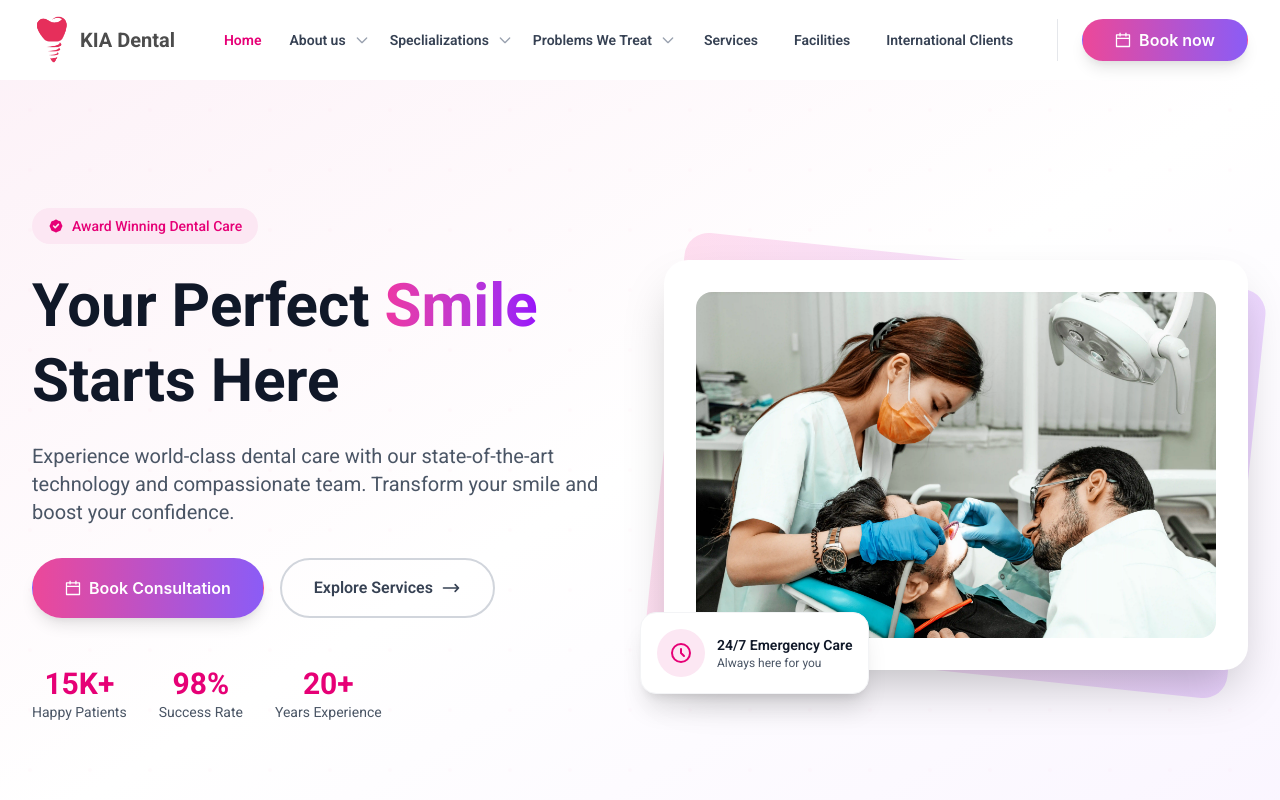
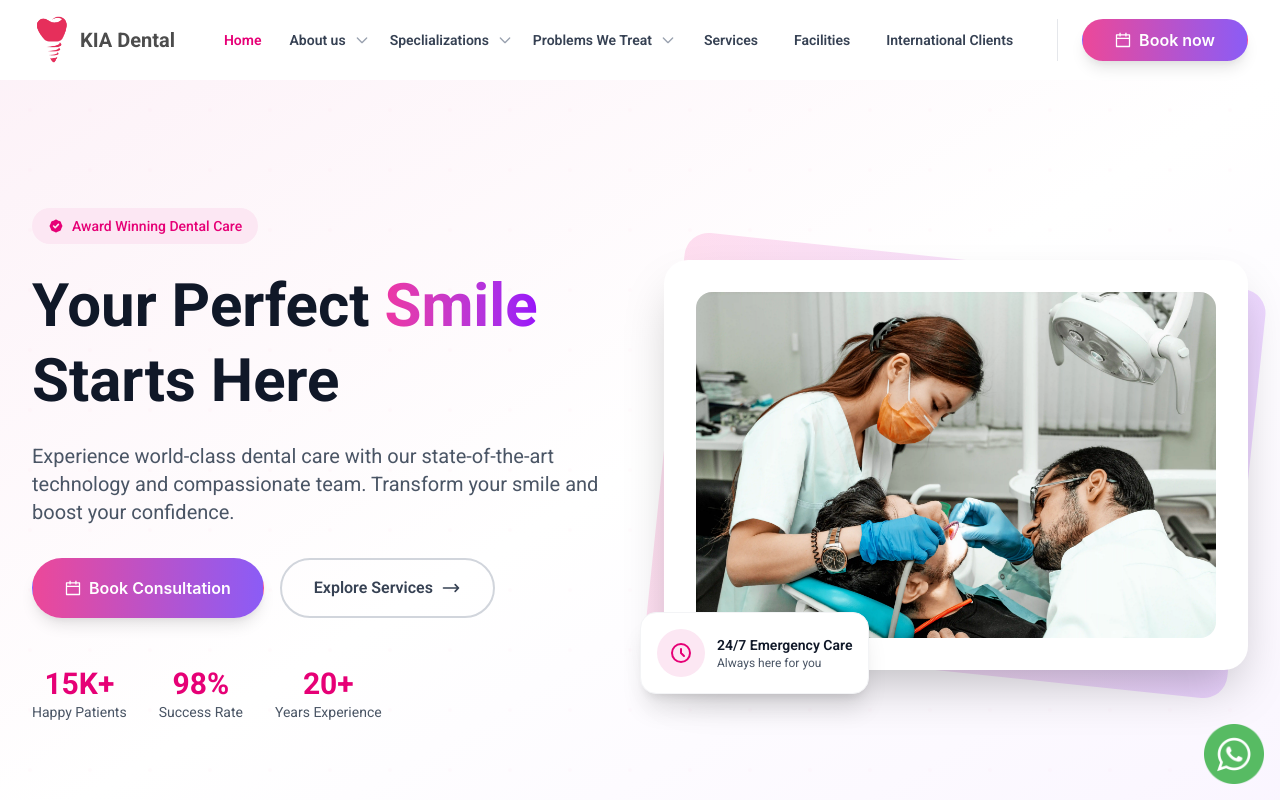
Before and after one commit to kiadentaldevelopment/kia-dental-clinic, a Next.js app: page / in a window 1280 px wide. Shown: the top 800 px of the page. Built offline with nearby package versions, Linux system fonts and the light colour scheme.

Commit message:
add whatsapp button

```diff
--- a/src/app/layout.tsx
+++ b/src/app/layout.tsx
@@ -6,6 +6,7 @@ import Footer from "./shared/components/footer/page";
 import { BookingProvider, BookingForm } from "./shared/components";
 import "@ant-design/v5-patch-for-react-19";
 import Script from "next/script";
+import Link from "next/link";
 // import { GTM_EVENTS } from "./shared/components/gtm-events";
 
 const roboto = Roboto({
@@ -43,6 +44,13 @@ export default function RootLayout({
           {/* <GTM_EVENTS /> */}
           <Header />
           {children}
+          <a
+            href="https://wa.me/+918625050627"
+            target="_blank"
+            className="fixed bottom-4 right-4 z-99 h-15 w-15 hover:scale-110 transition-all duration-300"
+          >
+            <img src="/whatsapp.png" alt="WhatsApp" />
+          </a>
           <Footer />
           <BookingForm />
         </BookingProvider>
```
Also changed, not shown: public/whatsapp.png (added).
